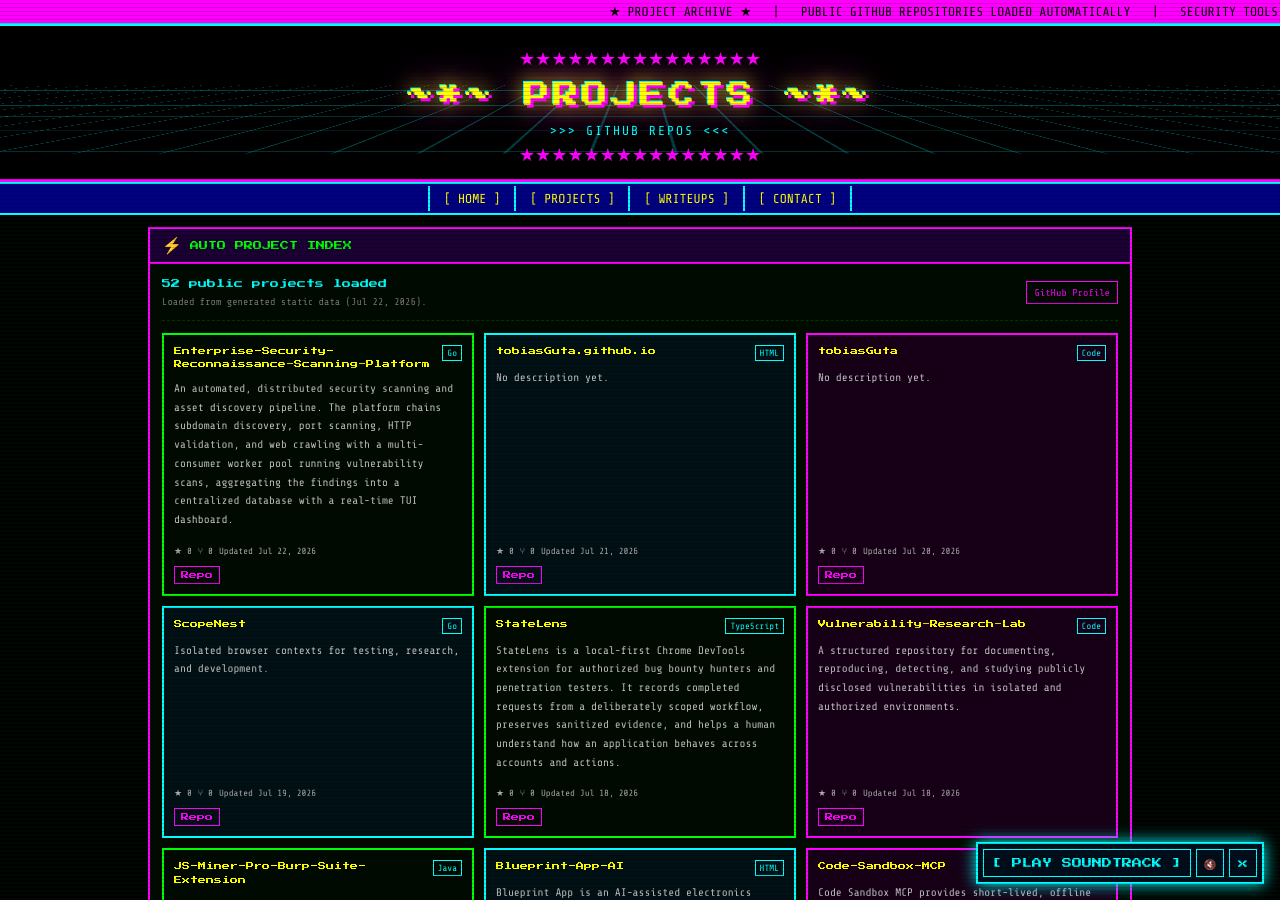
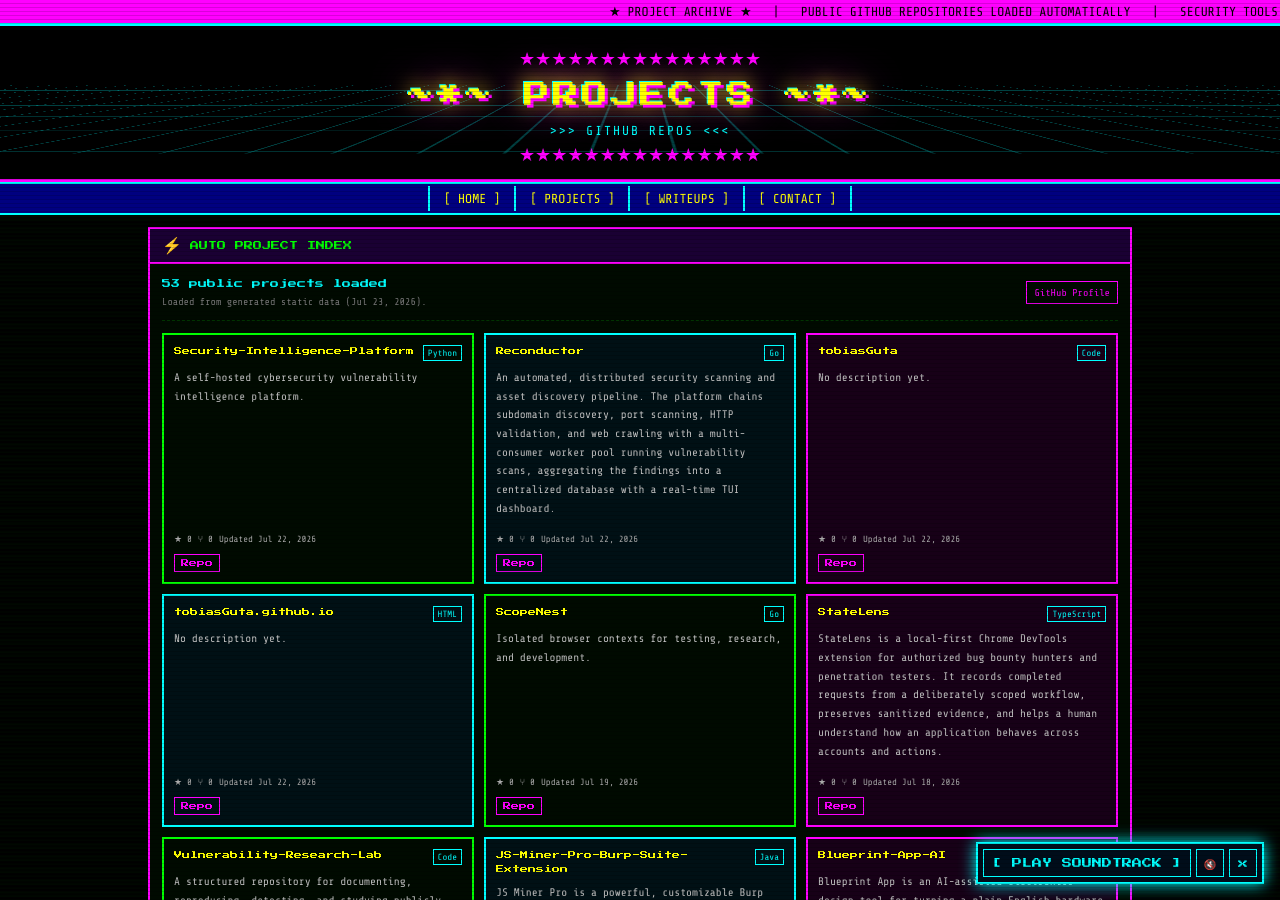
Before and after one commit to tobiasGuta/tobiasGuta.github.io, a Jekyll site: the page built from projects.html, in a window 1280 px wide and 900 px high. Built offline with Jekyll 4.4.1, drawn with Linux system fonts in a browser that asks for light colours; part of the change alters nothing that is shown.

Commit message:
Update generated project data

```diff
--- a/assets/data/projects.json
+++ b/assets/data/projects.json
@@ -1,18 +1,44 @@
 {
   "owner": "tobiasGuta",
   "source": "github_api",
-  "generated_at": "2026-07-22T10:33:43.100647+00:00",
+  "generated_at": "2026-07-23T10:34:13.342548+00:00",
   "projects": [
     {
-      "name": "Enterprise-Security-Reconnaissance-Scanning-Platform",
+      "name": "Security-Intelligence-Platform",
+      "description": "A self-hosted cybersecurity vulnerability intelligence platform.",
+      "html_url": "https://github.com/tobiasGuta/Security-Intelligence-Platform",
+      "homepage": null,
+      "language": "Python",
+      "topics": [],
+      "stargazers_count": 0,
+      "forks_count": 0,
+      "updated_at": "2026-07-22T23:47:04Z",
+      "fork": false,
+      "archived": false
+    },
+    {
+      "name": "Reconductor",
       "description": "An automated, distributed security scanning and asset discovery pipeline. The platform chains subdomain discovery, port scanning, HTTP validation, and web crawling with a multi-consumer worker pool running vulnerability scans, aggregating the findings into a centralized database with a real-time TUI dashboard.",
-      "html_url": "https://github.com/tobiasGuta/Enterprise-Security-Reconnaissance-Scanning-Platform",
+      "html_url": "https://github.com/tobiasGuta/Reconductor",
       "homepage": null,
       "language": "Go",
       "topics": [],
       "stargazers_count": 0,
       "forks_count": 0,
-      "updated_at": "2026-07-22T02:35:54Z",
+      "updated_at": "2026-07-22T15:46:18Z",
+      "fork": false,
+      "archived": false
+    },
+    {
+      "name": "tobiasGuta",
+      "description": null,
+      "html_url": "https://github.com/tobiasGuta/tobiasGuta",
+      "homepage": null,
+      "language": null,
+      "topics": [],
+      "stargazers_count": 0,
+      "forks_count": 0,
+      "updated_at": "2026-07-22T14:30:25Z",
       "fork": false,
       "archived": false
     },
@@ -25,20 +51,7 @@
       "topics": [],
       "stargazers_count": 0,
       "forks_count": 0,
-      "updated_at": "2026-07-21T10:33:15Z",
-      "fork": false,
-      "archived": false
-    },
-    {
-      "name": "tobiasGuta",
-      "description": null,
-      "html_url": "https://github.com/tobiasGuta/tobiasGuta",
-      "homepage": null,
-      "language": null,
-      "topics": [],
-      "stargazers_count": 0,
-      "forks_count": 0,
-      "updated_at": "2026-07-20T21:18:23Z",
+      "updated_at": "2026-07-22T10:34:02Z",
       "fork": false,
       "archived": false
     },
```
